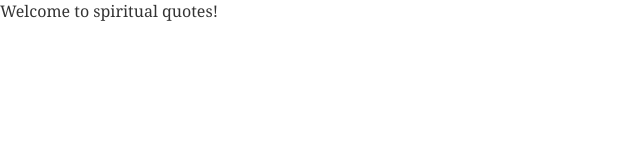
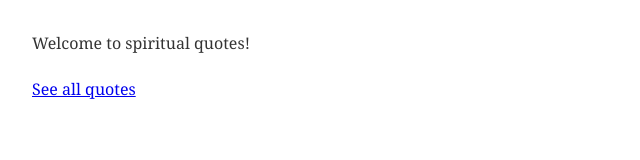
Before and after one commit to oazish/quotes, a Gatsby site: page / in a window 1280 px wide. Shown: the whole page, without its empty margins (0-640 px from the left). Built offline with nearby package versions, Linux system fonts and the light colour scheme; Gatsby itself is replaced by a stand-in of ours; some packages are replaced by stand-ins of ours.

Commit message:
Add slightly more meaningful homepage

```diff
--- a/src/pages/index.js
+++ b/src/pages/index.js
@@ -1,3 +1,11 @@
 import React from 'react';
+import { Link } from 'gatsby';
 
-export default () => <div>Welcome to spiritual quotes!</div>;
+import Layout from '../components/layout';
+
+export default () => (
+    <Layout>
+        <p>Welcome to spiritual quotes!</p>
+        <Link to="/quotes/">See all quotes</Link>
+    </Layout>
+);
```
